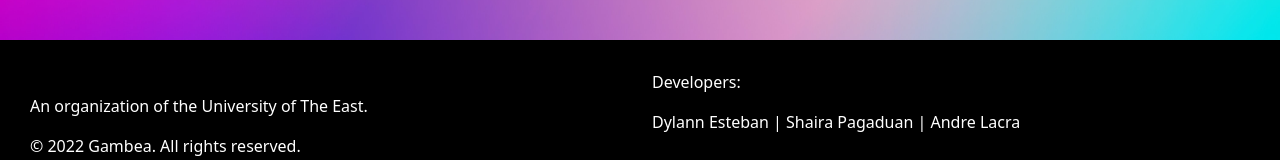
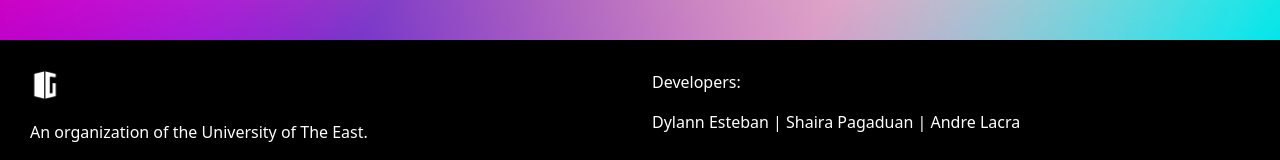
Before and after one commit to andreLacra/webdev-project, a plain HTML site: page index.html in a window 1280 px wide. Shown: the part 981-1141 px from the top of the page. Drawn offline with nearby package versions, Linux system fonts and the light colour scheme; the site is published under a folder, as on GitHub Pages, so addresses that start at the root find nothing.

Commit message:
modifiedhtml

```diff
--- a/index.html
+++ b/index.html
@@ -264,7 +264,7 @@
         <div class="col">
           <div class="row">
             <div class="col">
-              <img id="logoCredits" src="/img/logo.png" alt="" />
+              <img id="logoCredits" src="img/logo.png" alt="" />
             </div>
           </div>
           <p>An organization of the University of The East.</p>
```
